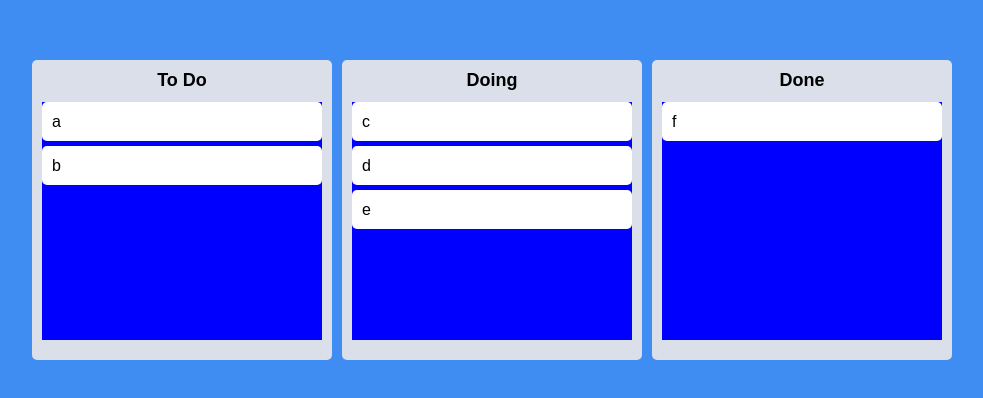
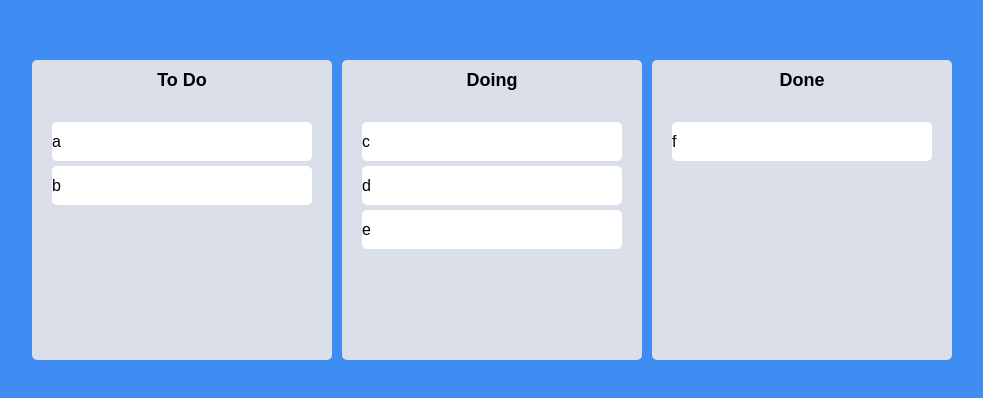
Before and after one commit to whd617/react-master-nomflix-clone, a React (Create React App) app: page / in a window 1280 px wide. Shown: the part 190-588 px from the top of the page, without its empty margins (268-1251 px from the left). Built offline with nearby package versions, Linux system fonts and the light colour scheme.

Commit message:
style/Trello Clone style

```diff
--- a/src/Components/Board.tsx
+++ b/src/Components/Board.tsx
@@ -4,7 +4,6 @@
 
 const Wrapper = styled.div`
   width: 300px;
-  padding: 20px 10px;
   padding-top: 10px;
   background-color: ${(props) => props.theme.boardColor};
   border-radius: 5px;
@@ -27,9 +26,14 @@
 
 const Area = styled.div<IAreaProps>`
   background-color: ${(props) =>
-    props.isDraggingOver ? 'pink' : props.isDraggingFromThis ? 'red' : 'blue'};
+    props.isDraggingOver
+      ? '#dfe6e9'
+      : props.isDraggingFromThis
+      ? '#b2bec3'
+      : 'transparent'};
   flex-grow: 1;
   transition: background-color 0.3s ease-in-out;
+  padding: 20px;
 `;
 
 interface IBoardProps {
--- a/src/Components/DraggableCard.tsx
+++ b/src/Components/DraggableCard.tsx
@@ -2,11 +2,14 @@
 import React from 'react';
 import styled from 'styled-components';
 
-const Card = styled.div`
+const Card = styled.div<{ isDragging: boolean }>`
   border-radius: 5px;
   margin-bottom: 5px;
-  padding: 10px 10px;
-  background-color: ${(props) => props.theme.cardColor};
+  padding: 10px 0px;
+  background-color: ${(props) =>
+    props.isDragging ? '#74b9ff' : props.theme.cardColor};
+  box-shadow: ${(props) =>
+    props.isDragging ? '0px 2px 5px rgba(0,0,0,0.5)' : 'none'};
 `;
 
 interface IDraggableCardProps {
@@ -20,6 +23,7 @@
     <Draggable key={toDo} draggableId={toDo} index={index}>
       {(magic, snapshot) => (
         <Card
+          isDragging={snapshot.isDragging}
           ref={magic.innerRef}
           {...magic.dragHandleProps}
           {...magic.draggableProps}
```
